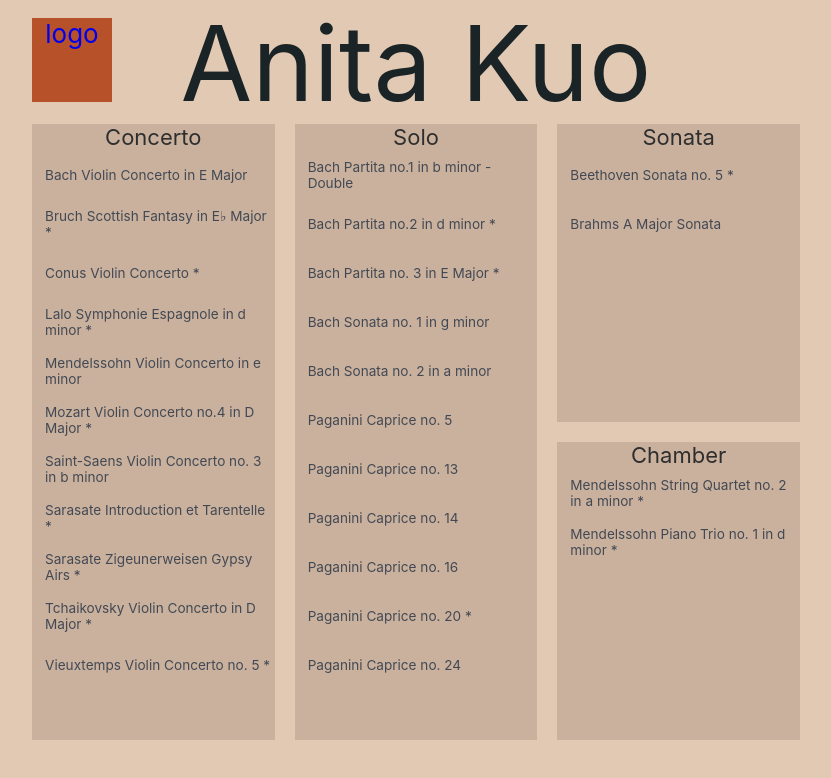
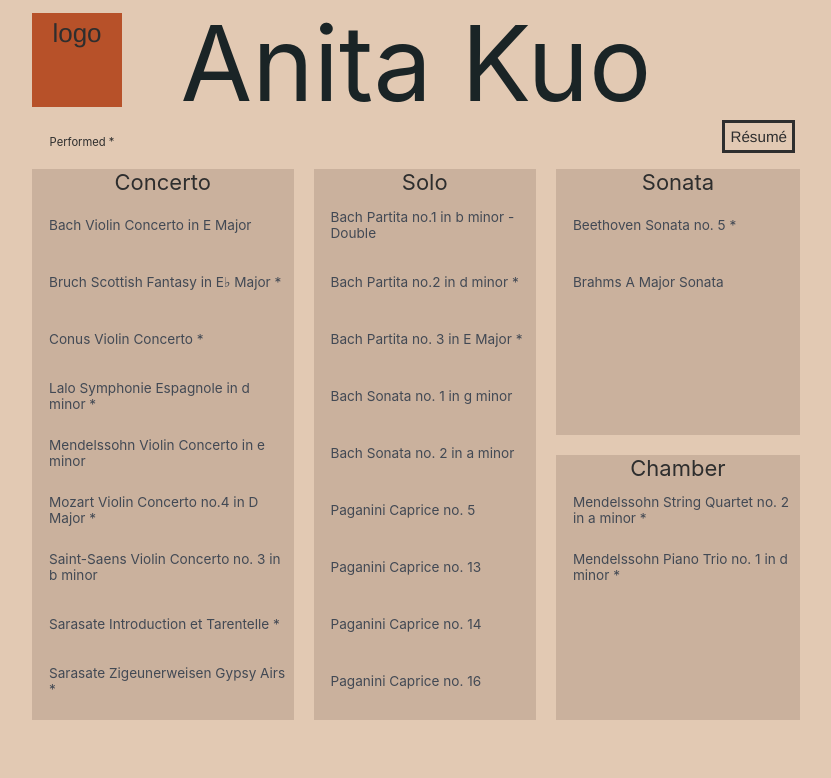
Before and after one commit to JoshCheung/AnitaKuo, a React (Create React App) app: page /AnitaKuo/repertoirelist in a window 1280 px wide. Shown: the top 778 px of the page, without its empty margins (224-1055 px from the left). Built offline with nearby package versions, Linux system fonts and the light colour scheme.

Commit message:
small tweaks to each component and added resume

```diff
--- a/package.json
+++ b/package.json
@@ -15,6 +15,7 @@
     "react-router-dom": "^5.2.0",
     "react-scripts": "3.4.3",
     "react-window": "^1.8.6",
+    "react-youtube-grid": "^0.1.2",
     "reactstrap": "^8.7.0"
   },
   "scripts": {
--- a/src/Components/css/LandingPage.css
+++ b/src/Components/css/LandingPage.css
@@ -47,3 +47,11 @@
     z-index: 0;
     color: #1A2426;
 }
+
+.component-container {
+    /* background: blue; */
+    height: 80%;
+    width: 60%;
+    margin: auto;
+    display: block;
+}
--- a/src/Components/css/Performances.css
+++ b/src/Components/css/Performances.css
@@ -1,9 +1,10 @@
-.component-container {
+.video-component-container {
     /* background: blue; */
     height: 85%;
-    width: 60%;
+    width: 100%;
     margin: auto;
     display: block;
+    padding-top: 5vh;
 }
 
 
@@ -19,9 +20,9 @@
 
     grid-template-areas:
     " .   .   .   .   .   .   .   .   . "
-    "con con con con con con con con con"
-    "con con con con con con con con con"
-    "con con con con con con con con con"
+    " .   .   .   .   .   .   .   .   . "
+    " .   .   .   .   .   .   .   .   . "
+    " .   .   .   .   .   .   .   .   . "
     "con con con con con con con con con"
     "con con con con con con con con con"
     "con con con con con con con con con"
--- a/src/Components/css/RepertoireList.css
+++ b/src/Components/css/RepertoireList.css
@@ -1,6 +1,6 @@
-.component-container {
+.rep-component-container {
     /* background: blue; */
-    height: 90%;
+    height: 80%;
     width: 60%;
     margin: auto;
     display: block;
@@ -18,7 +18,7 @@
     grid-auto-rows: minmax(1, auto);
 
     grid-template-areas:
-    " .   .   .   .   .   .   .   .   . "
+    "txt   .   .   .   .   .   .   .  res"
     "con con con sol sol sol son son son"
     "con con con sol sol sol son son son"
     "con con con sol sol sol son son son"
@@ -31,12 +31,28 @@
     "con con con sol sol sol cha cha cha";
 }
 
-.concerto {
-    grid-area: con;
+.performed-text-container {
+    grid-area: txt;
     width: 100%;
-    height: 100%;
-    /* background-color: red; */
+    display: block;
+    bottom: 0;
+    right: 0;
+    margin-top: auto;
+    width: 100px;
 }
+
+.performed-text {
+    font-size: 1.4vh;
+    color: #2e2e2e;
+    padding: 0px;
+    margin: 0px;
+}
+
+
+.resume-button {
+   height: 20px;
+}
+
 
 .rep-container-component {
     height: 100%;
@@ -48,23 +64,30 @@
     color: #2e2e2e;
 }
 
+.concerto {
+    grid-area: con;
+    /* width: 100%; */
+    height: 100%;
+    /* background-color: red; */
+}
+
 .solo {
     grid-area: sol;
-    width: 100%;
+    /* width: 100%; */
     height: 100%;
     /* background-color: red; */
 }
 
 .sonata {
     grid-area: son;
-    width: 100%;
+    /* width: 100%; */
     height: 100%;
     /* background-color: blue; */
 }
 
 .chamber{
     grid-area: cha;
-    width: 100%;
+    /* width: 100%; */
     height: 100%;
     /* background-color: blue; */
 }
@@ -76,3 +99,44 @@
     /* background-color: lightblue; */
     color: #2e2e2e;
 }
+
+.Button {
+    background-color: white;
+    /* border: 3px solid white; */
+    border-radius: 50px;
+    margin: auto;
+    background: transparent;
+    color: #197ac4;
+}
+
+.resume-button-container {
+    grid-area: res;
+    width: 100%;
+    display: block;
+    bottom: 0;
+    right: 0;
+    margin-top: auto;
+    /* background-color: red; */
+}
+
+.resume-text:hover {
+    color: white;;
+}
+
+a {
+    color: #2e2e2e;;
+    padding: 5px;
+    font-family: "Franklin Gothic medium", sans-serif !important;
+    text-decoration: none;
+}
+
+a:hover {
+    color: white;
+    text-decoration: none;
+    /* opacity: .5; */
+}
+
+.resume-text {
+    font-size: 1.9vh;
+    border: 3px solid #2e2e2e;
+}
--- a/src/Components/js/List.js
+++ b/src/Components/js/List.js
@@ -21,7 +21,7 @@ class List extends Component {
                         {
                         this.props.list.map((item, index) =>
                             <tr key={index} >
-                                <td style={{height: 45, fontSize: "2vh", textAlign: "left"}}>
+                                <td style={{height: 45, fontSize: "2vh", textAlign: "left", padding: "5px"}}>
                                     <div className="text" style={{color: "#424954"}}>{item}</div>
                                 </td>
                             </tr>
--- a/src/Components/js/RepertoireList.js
+++ b/src/Components/js/RepertoireList.js
@@ -1,6 +1,9 @@
 import React, { Component } from "react";
 import "../css/RepertoireList.css";
 import List from './List.js';
+import Pdf from '../../media/Anita-Kuo-2020-Resume.pdf';
+
+
 class RepertoireList extends Component {
     constructor (props) {
         super(props);
@@ -16,9 +19,21 @@ class RepertoireList extends Component {
 
     render() {
         return (
-            <div className="component-container">
+            <div className="rep-component-container">
                 {/* <div style={{fontSize: "72px"}}>Repertoire List</div> */}
                 <div id="repertoire-component" className="grid">
+                    <div className="resume-button-container">
+                        <div>
+                            <a className = "Button" href = {Pdf}>
+                                <a className="resume-text" href = {Pdf}>Résumé</a>
+                            </a>
+                        </div>
+                    </div>
+                    <div className="performed-text-container">
+                        <div>
+                            <div className="performed-text">Performed *</div>
+                        </div>
+                    </div>
 
                     <div className="concerto">
                         <div className="rep-container-component">
--- a/src/Components/js/VideoList.js
+++ b/src/Components/js/VideoList.js
@@ -1,42 +1,20 @@
 import {Table} from 'reactstrap';
 import React, { Component } from "react";
 import { Scrollbars } from 'react-custom-scrollbars';
+import YouTubeGrid from 'react-youtube-grid';
 
 
 class VideoList extends Component {
     constructor (props) {
         super(props);
-        this.state = {
-            videoList: ["testing1", "testing2", "testing3", "testing4", "testing5", "testing6", "testing7", "testing8"]
-        }
     }
 
 
 
     render() {
         return (
-            <div style={{height: '100%', paddingLeft: "10px", overflowX: "hidden", overflowY: "auto"}}>
-                <Scrollbars style={{height: '100%'}}>
-                    <Table borderless style={{width: "100%", borderRadius: "30px"}}>
-                        <tbody>
-                        {
-                        this.state.videoList.map((item, index) =>
-                            <tr style={{width: "100%"}} key={index} >
-                                <td style={{width: "33%", background: "red", height: "200px", fontSize: "medium", textAlign: "left"}}>
-                                    <div className="usernames" style={{color: "#424954"}}>{item}</div>
-                                </td>
-                                <td style={{width: "33%", background: "green", height: "200px", fontSize: "medium", textAlign: "left"}}>
-                                    <div className="usernames" style={{color: "#424954"}}>{item}</div>
-                                </td>
-                                <td style={{width: "33%", background: "blue", height: "200px", fontSize: "medium", textAlign: "left"}}>
-                                    <div className="usernames" style={{color: "#424954"}}>{item}</div>
-                                </td>
-                            </tr>
-                            )
-                        }
-                        </tbody>
-                    </Table>
-                </Scrollbars>
+            <div className="video-component-container">
+                <YouTubeGrid style={{overflowX: "none", overflowY: "hidden"}} youtubeUrls={['bTOYZW-_hyc', 'Z2RFIve6nn4', 'WpPm64gvu30', '_R1NYoXBm-g', 'XC8RKPS76ew', 'eMd-aTzzgMQ', 'R1JxLQVI3h4', 'BuTENLfkfLE']} />
             </div>
         );
     }
```
Also changed, not shown: 2 other files (tests, documents, lock files or other folders).
